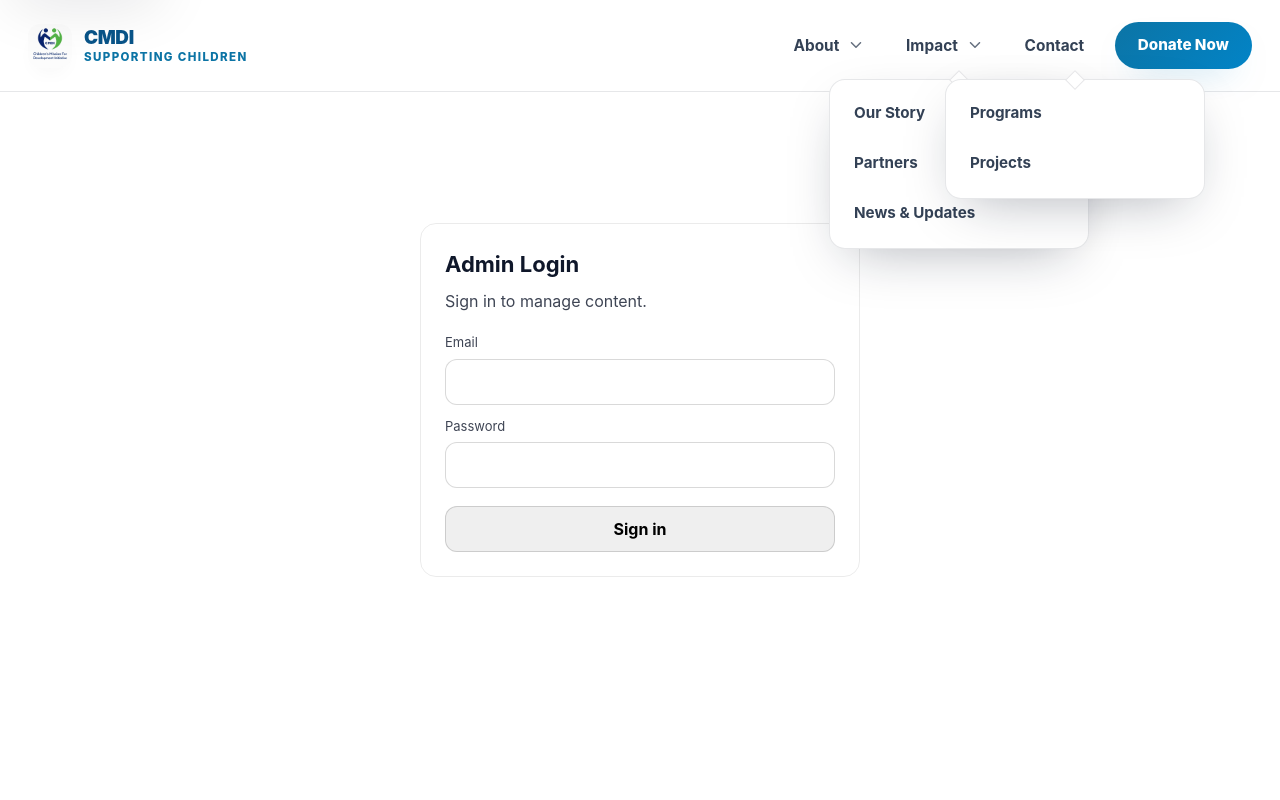
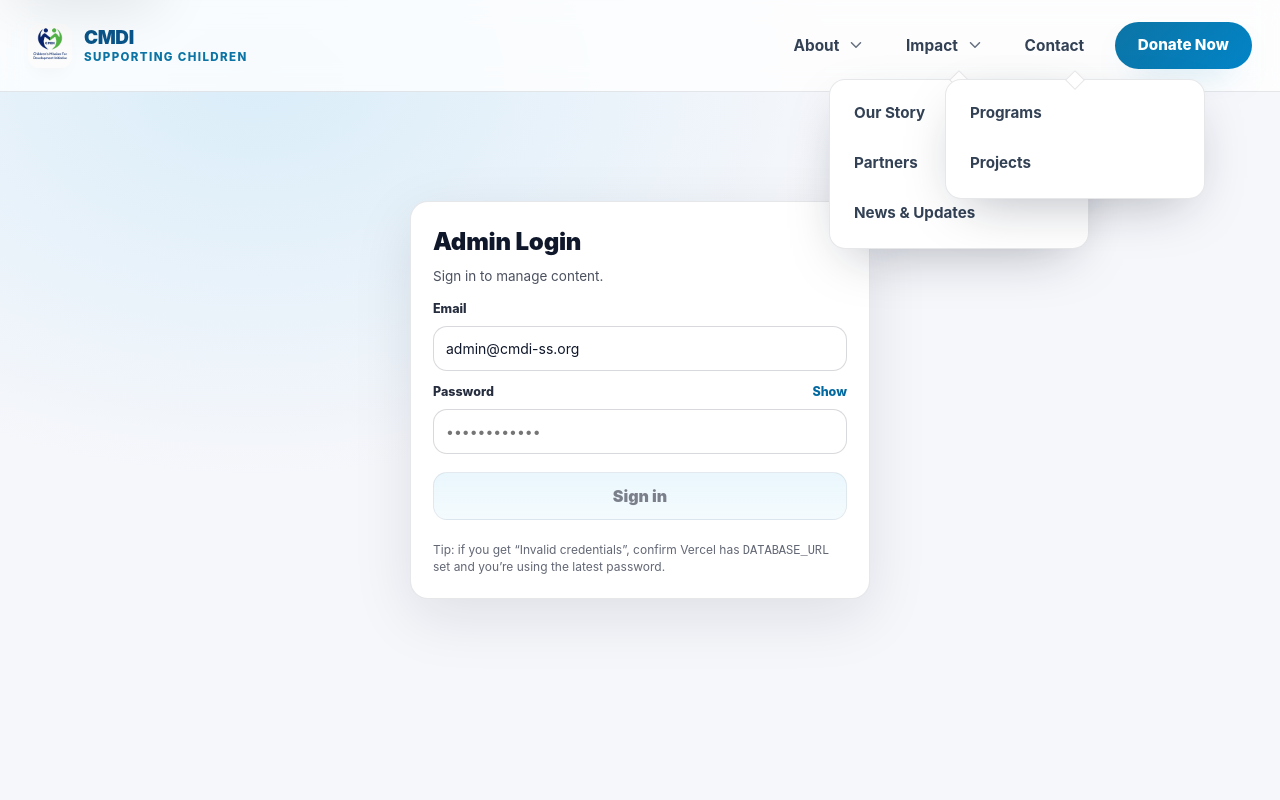
Before and after one commit to Hon-Tap/CMDI, a Next.js app in the folder Frontend/: page /admin/login in a window 1280 px wide. Shown: the top 800 px of the page. Built offline with nearby package versions, Linux system fonts and the light colour scheme.

Commit message:
fix: admin login uses db + email/password

```diff
--- a/Frontend/app/admin/(auth)/login/page.tsx
+++ b/Frontend/app/admin/(auth)/login/page.tsx
@@ -1,34 +1,46 @@
 'use client';
 
-import { useMemo, useState, Suspense } from 'react';
+import { Suspense, useMemo, useState } from 'react';
 import { useRouter, useSearchParams } from 'next/navigation';
 
-// 1. We move the form logic into a sub-component to use useSearchParams
+type FetchError = { error?: string };
+
 function LoginForm() {
   const router = useRouter();
   const searchParams = useSearchParams();
-  const nextParam = useMemo(() => searchParams.get('next') || '/admin', [searchParams]);
 
-  const [email, setEmail] = useState('');
+  const nextParam = useMemo(() => {
+    const next = searchParams.get('next');
+    return next && next.startsWith('/') ? next : '/admin';
+  }, [searchParams]);
+
+  const [email, setEmail] = useState('admin@cmdi-ss.org');
   const [password, setPassword] = useState('');
+  const [showPw, setShowPw] = useState(false);
+
   const [loading, setLoading] = useState(false);
-  const [error, setError] = useState('');
+  const [error, setError] = useState<string>('');
 
   async function onSubmit(e: React.FormEvent) {
     e.preventDefault();
+    if (loading) return;
+
     setError('');
     setLoading(true);
+
+    const cleanEmail = email.trim().toLowerCase();
+    const cleanPassword = password;
 
     try {
       const res = await fetch('/api/admin/auth/login', {
         method: 'POST',
         headers: { 'Content-Type': 'application/json' },
-        body: JSON.stringify({ email, password }),
+        body: JSON.stringify({ email: cleanEmail, password: cleanPassword }),
       });
 
       if (!res.ok) {
-        const msg = (await res.json().catch(() => null))?.error || 'Login failed';
-        setError(msg);
+        const data = (await res.json().catch(() => null)) as FetchError | null;
+        setError(data?.error || 'Login failed');
         return;
       }
 
@@ -41,70 +53,163 @@ function LoginForm() {
     }
   }
 
+  const canSubmit = email.trim().length > 3 && password.length >= 6 && !loading;
+
   return (
-    <>
+    <div style={styles.card}>
+      <div style={styles.header}>
+        <h1 style={styles.title}>Admin Login</h1>
+        <p style={styles.subtitle}>Sign in to manage content.</p>
+      </div>
+
       {error ? (
-        <div style={{ background: 'rgba(220,38,38,.08)', border: '1px solid rgba(220,38,38,.25)', padding: 12, borderRadius: 12, marginBottom: 14 }}>
-          {error}
+        <div role="alert" style={styles.alert}>
+          <strong style={{ fontWeight: 800 }}>Error:</strong> {error}
         </div>
       ) : null}
 
-      <form onSubmit={onSubmit} style={{ display: 'grid', gap: 12 }}>
-        <label style={{ display: 'grid', gap: 6 }}>
-          <span style={{ fontSize: 13, opacity: 0.8 }}>Email</span>
+      <form onSubmit={onSubmit} style={styles.form}>
+        <label style={styles.label}>
+          <span style={styles.labelText}>Email</span>
           <input
             value={email}
             onChange={(e) => setEmail(e.target.value)}
             type="email"
             autoComplete="email"
             required
-            style={{ padding: '10px 12px', borderRadius: 12, border: '1px solid rgba(0,0,0,.15)' }}
+            placeholder="admin@cmdi-ss.org"
+            style={styles.input}
           />
         </label>
 
-        <label style={{ display: 'grid', gap: 6 }}>
-          <span style={{ fontSize: 13, opacity: 0.8 }}>Password</span>
+        <label style={styles.label}>
+          <span style={styles.labelRow}>
+            <span style={styles.labelText}>Password</span>
+
+            <button
+              type="button"
+              onClick={() => setShowPw((v) => !v)}
+              style={styles.linkBtn}
+              aria-label={showPw ? 'Hide password' : 'Show password'}
+            >
+              {showPw ? 'Hide' : 'Show'}
+            </button>
+          </span>
+
           <input
             value={password}
             onChange={(e) => setPassword(e.target.value)}
-            type="password"
+            type={showPw ? 'text' : 'password'}
             autoComplete="current-password"
             required
-            style={{ padding: '10px 12px', borderRadius: 12, border: '1px solid rgba(0,0,0,.15)' }}
+            placeholder="••••••••••••"
+            style={styles.input}
           />
         </label>
 
-        <button
-          type="submit"
-          disabled={loading}
-          style={{
-            marginTop: 6,
-            padding: '10px 12px',
-            borderRadius: 12,
-            border: '1px solid rgba(0,0,0,.15)',
-            fontWeight: 700,
-            cursor: loading ? 'not-allowed' : 'pointer',
-          }}
-        >
+        <button type="submit" disabled={!canSubmit} style={{ ...styles.primaryBtn, ...(canSubmit ? null : styles.primaryBtnDisabled) }}>
           {loading ? 'Signing in…' : 'Sign in'}
         </button>
+
+        <p style={styles.hint}>
+          Tip: if you get “Invalid credentials”, confirm Vercel has <code>DATABASE_URL</code> set and you’re using the latest password.
+        </p>
       </form>
-    </>
+    </div>
   );
 }
 
-// 2. The main Page component wraps the sub-component in Suspense
 export default function Page() {
   return (
-    <main style={{ minHeight: '100vh', display: 'grid', placeItems: 'center', padding: 24 }}>
-      <div style={{ width: '100%', maxWidth: 440, border: '1px solid rgba(0,0,0,.08)', borderRadius: 16, padding: 24 }}>
-        <h1 style={{ margin: 0, fontSize: 22, fontWeight: 700 }}>Admin Login</h1>
-        <p style={{ marginTop: 8, marginBottom: 20, opacity: 0.8 }}>Sign in to manage content.</p>
-
-        <Suspense fallback={<p style={{ fontSize: 13, opacity: 0.5 }}>Loading form...</p>}>
-          <LoginForm />
-        </Suspense>
-      </div>
+    <main style={styles.page}>
+      <Suspense fallback={<div style={styles.skeleton}>Loading…</div>}>
+        <LoginForm />
+      </Suspense>
     </main>
   );
 }
+
+const styles: Record<string, React.CSSProperties> = {
+  page: {
+    minHeight: '100vh',
+    display: 'grid',
+    placeItems: 'center',
+    padding: 24,
+    background: 'radial-gradient(1200px 800px at 20% 10%, rgba(14,165,233,.12), transparent 50%), #f6f7fb',
+  },
+  card: {
+    width: '100%',
+    maxWidth: 460,
+    background: '#fff',
+    border: '1px solid rgba(15,23,42,.10)',
+    borderRadius: 18,
+    padding: 22,
+    boxShadow: '0 18px 60px rgba(15,23,42,.10)',
+  },
+  header: { marginBottom: 14 },
+  title: { margin: 0, fontSize: 24, fontWeight: 900, letterSpacing: -0.2, color: '#0f172a' },
+  subtitle: { margin: '6px 0 0', fontSize: 13.5, opacity: 0.75, color: '#0f172a' },
+
+  alert: {
+    background: 'rgba(220,38,38,.08)',
+    border: '1px solid rgba(220,38,38,.22)',
+    color: '#7f1d1d',
+    padding: 12,
+    borderRadius: 14,
+    margin: '12px 0 14px',
+    fontSize: 13.5,
+    lineHeight: 1.35,
+  },
+
+  form: { display: 'grid', gap: 12, marginTop: 12 },
+  label: { display: 'grid', gap: 7 },
+  labelRow: { display: 'flex', alignItems: 'center', justifyContent: 'space-between' },
+  labelText: { fontSize: 12.5, fontWeight: 800, color: '#0f172a', opacity: 0.9 },
+
+  input: {
+    padding: '11px 12px',
+    borderRadius: 14,
+    border: '1px solid rgba(15,23,42,.16)',
+    outline: 'none',
+    fontSize: 14,
+    color: '#0f172a',
+    background: '#fff',
+  },
+
+  linkBtn: {
+    border: 'none',
+    background: 'transparent',
+    color: '#0369a1',
+    fontWeight: 800,
+    fontSize: 12.5,
+    cursor: 'pointer',
+    padding: 0,
+  },
+
+  primaryBtn: {
+    marginTop: 6,
+    padding: '11px 12px',
+    borderRadius: 14,
+    border: '1px solid rgba(15,23,42,.14)',
+    background: 'linear-gradient(180deg, rgba(14,165,233,.16), rgba(14,165,233,.08))',
+    fontWeight: 900,
+    cursor: 'pointer',
+    color: '#0f172a',
+  },
+  primaryBtnDisabled: {
+    opacity: 0.55,
+    cursor: 'not-allowed',
+  },
+
+  hint: { margin: '10px 0 0', fontSize: 12, opacity: 0.65, color: '#0f172a', lineHeight: 1.4 },
+  skeleton: {
+    width: '100%',
+    maxWidth: 460,
+    borderRadius: 18,
+    border: '1px solid rgba(15,23,42,.10)',
+    background: '#fff',
+    padding: 22,
+    opacity: 0.7,
+    fontSize: 13,
+  },
+};
```
Also changed, not shown: Frontend/app/api/admin/auth/login/route.ts (+34 -8 lines).
